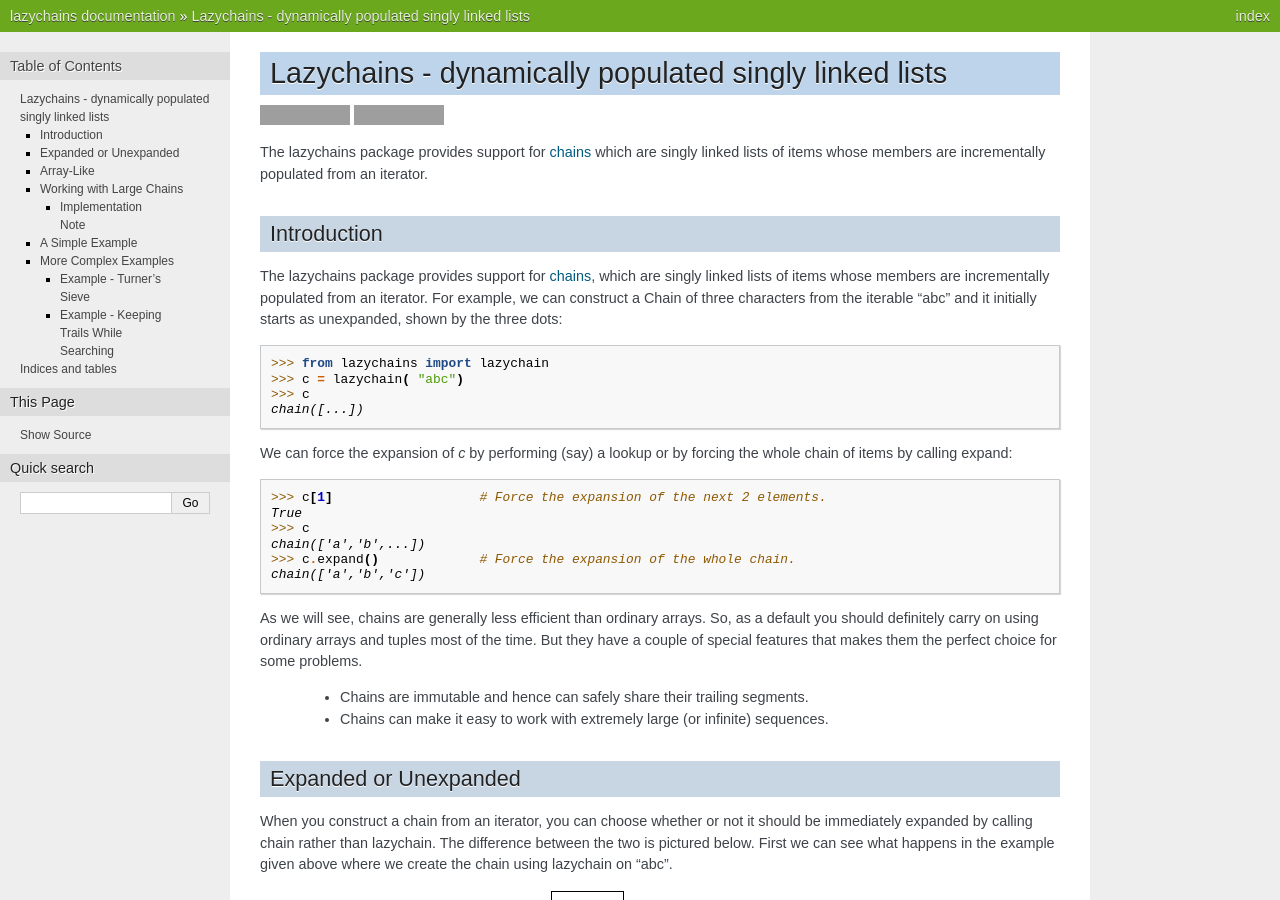
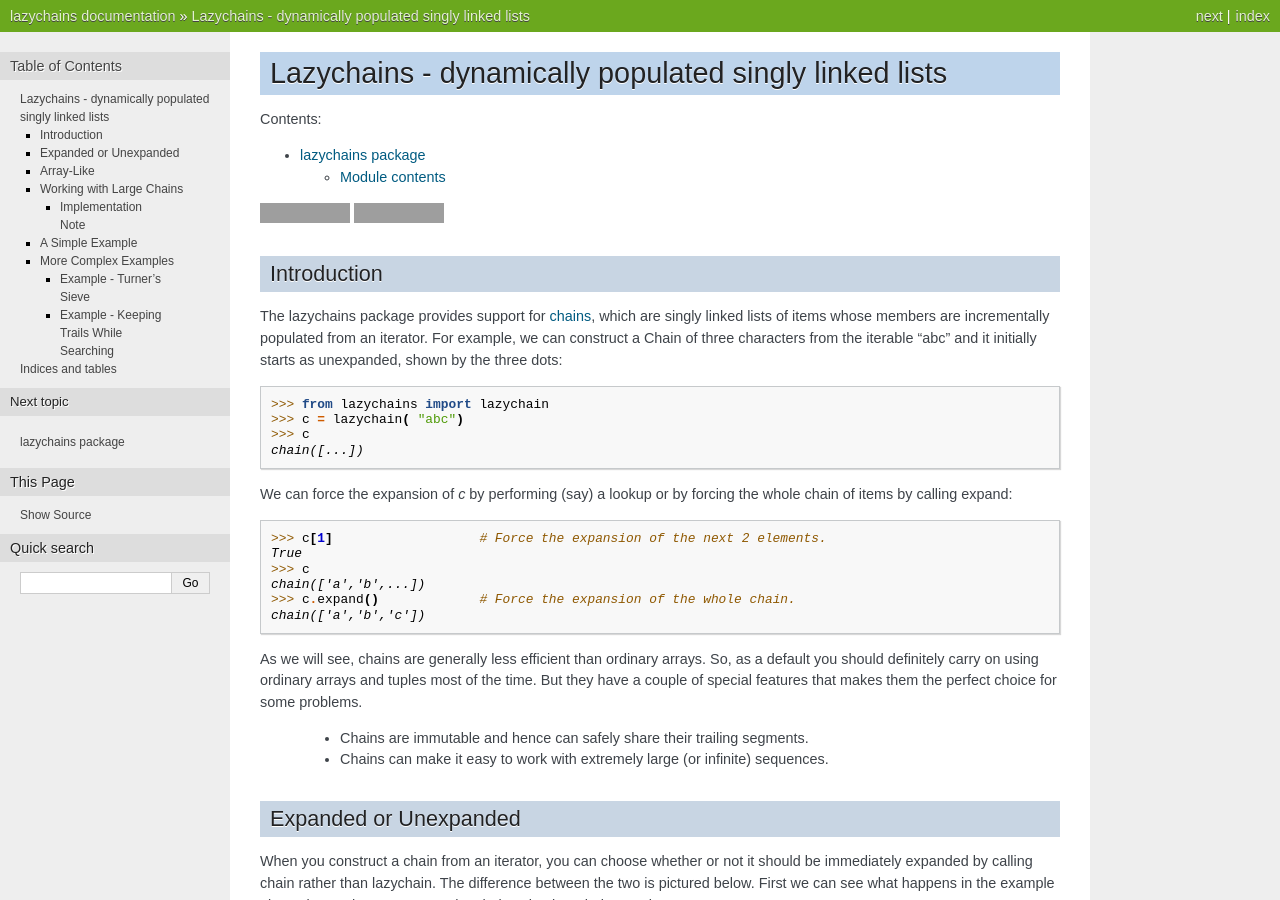
Before and after one commit to sfkleach/lazychains, a Sphinx documentation site: the page built from docs/index.rst, in a window 1280 px wide and 900 px high. Built offline with Sphinx 7.4.7, drawn with Linux system fonts in a browser that asks for light colours; grey boxes are pictures that could not be loaded.

Commit message:
ReadTheDocs now generating the documentation correctly - phew

```diff
--- a/docs/index.rst
+++ b/docs/index.rst
@@ -8,7 +8,9 @@ Lazychains - dynamically populated singly linked lists
 
 .. toctree::
    :maxdepth: 2
-   :caption: Table of Contents
+   :caption: Contents:
+
+   lazychains
 
 .. image:: https://dl.circleci.com/status-badge/img/gh/sfkleach/lazychains/tree/main.svg?style=svg
         :target: https://dl.circleci.com/status-badge/redirect/gh/sfkleach/lazychains/tree/main
@@ -17,8 +19,6 @@ Lazychains - dynamically populated singly linked lists
     :target: https://lazychains.readthedocs.io/en/latest/?badge=latest
     :alt: Documentation Status
 
-The lazychains package provides support for `chains <lazychains.html>`_ which are singly linked
-lists of items whose members are incrementally populated from an iterator.
 
 Introduction
 ------------
```
